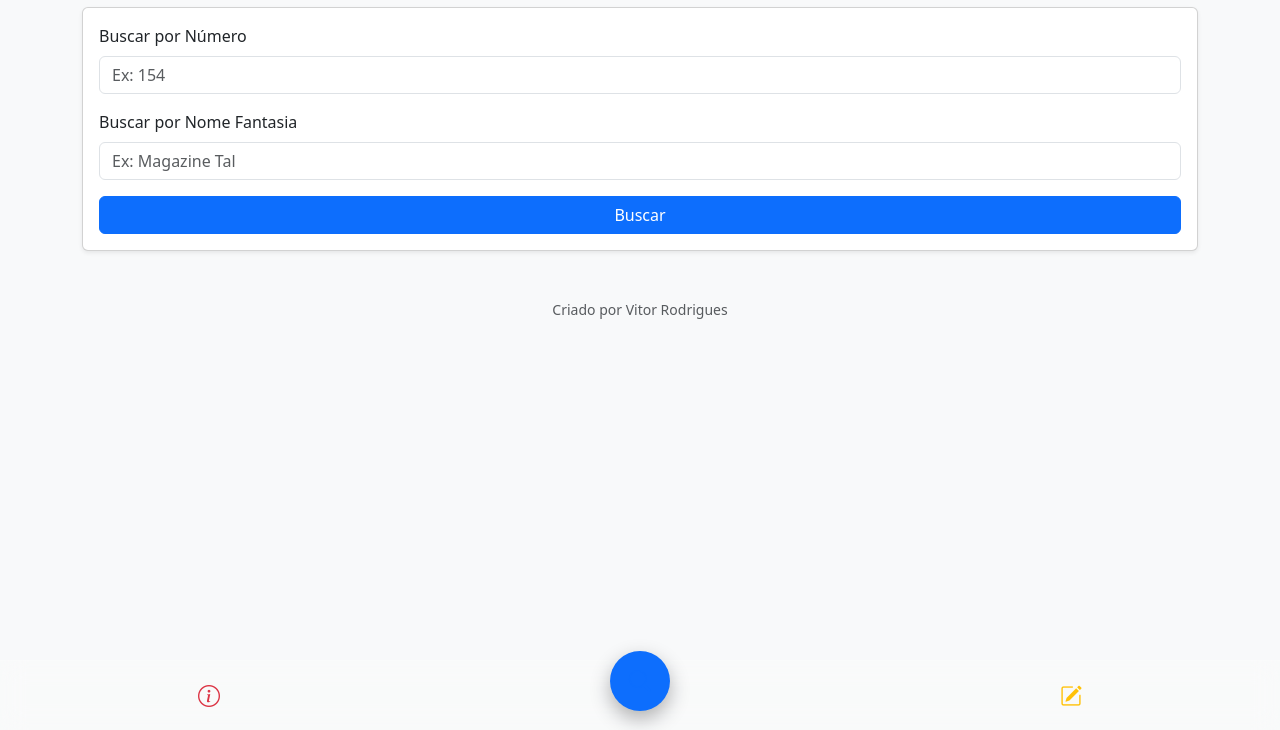
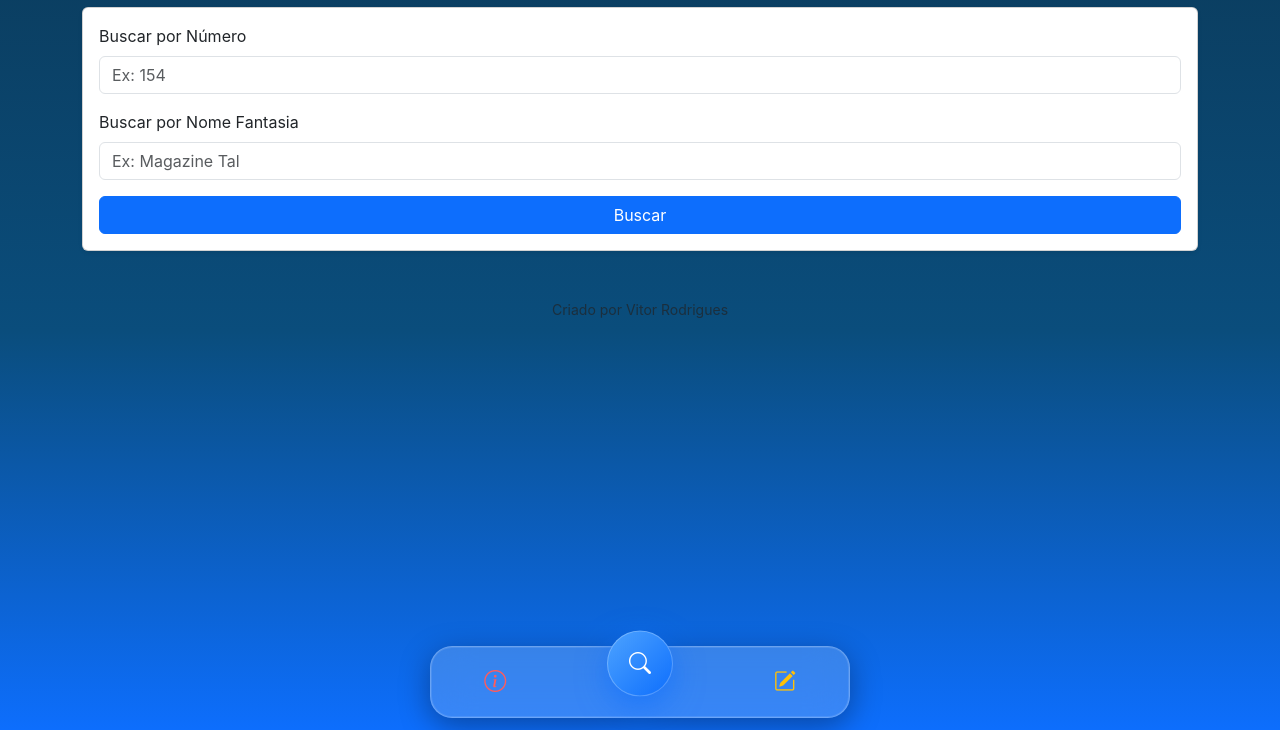
Before and after one commit to HELLWAISER/consulta-lojas, a plain HTML site: page index.html in a window 1280 px wide. Shown: the part 70-800 px from the top of the page. Drawn offline with nearby package versions, Linux system fonts and the light colour scheme; no server answers.

Commit message:
design v1.2

```diff
--- a/assets/css/style.css
+++ b/assets/css/style.css
@@ -1,79 +1,128 @@
-html,
-body {
-  background: #0b2a4a;
+/* =========================
+   BASE
+========================= */
+html, body {
   height: 100%;
+  margin: 0;
+  font-family: "Inter", system-ui, -apple-system, sans-serif;
+  background: linear-gradient(
+    180deg,
+    #0b3c5d 0%,
+    #0a4d7c 50%,
+    #0d6efd 100%
+  );
 }
 
-/* Splash screen */
+body {
+  padding-bottom: 100px; /* espaço da bottom-nav */
+}
+
+/* =========================
+   ANIMAÇÃO DE ENTRADA
+========================= */
+@keyframes fadeUp {
+  from {
+    opacity: 0;
+    transform: translateY(12px);
+  }
+  to {
+    opacity: 1;
+    transform: translateY(0);
+  }
+}
+
+.container {
+  animation: fadeUp 0.4s ease-out;
+}
+
+/* =========================
+   SPLASH SCREEN (opcional)
+========================= */
 .splash-screen {
-  background-color: #f8f9fa;
-  /* Cor de fundo */
+  background: #0b3c5d;
   position: fixed;
-  top: 0;
-  left: 0;
-  width: 100%;
-  height: 100%;
+  inset: 0;
   display: flex;
   justify-content: center;
   align-items: center;
-  transition: opacity 0.5s ease-out;
-  opacity: 1;
+  transition: opacity 0.5s ease;
+  z-index: 2000;
 }
 
-/* Após carregamento */
 .splash-screen.hidden {
   opacity: 0;
   pointer-events: none;
-  /* Desativa o clique */
 }
 
+/* =========================
+   BOTTOM NAV (GLASS)
+========================= */
 .bottom-nav {
   position: fixed;
-  bottom: 0;
-  left: 0;
-  right: 0;
-  height: 70px;
+  bottom: 12px;
+  left: 50%;
+  transform: translateX(-50%);
+  width: calc(100% - 24px);
+  max-width: 420px;
+  height: 72px;
+
   display: flex;
   justify-content: space-around;
   align-items: center;
-  backdrop-filter: blur(12px);
-  background: rgba(255, 255, 255, 0.15);
-  border-top: 1px solid rgba(255, 255, 255, 0.2);
+
+  background: rgba(255, 255, 255, 0.18);
+  backdrop-filter: blur(20px);
+  -webkit-backdrop-filter: blur(20px);
+
+  border-radius: 22px;
+  border: 1px solid rgba(255,255,255,0.25);
+
+  box-shadow:
+    0 8px 30px rgba(0,0,0,0.35),
+    inset 0 0 0 1px rgba(255,255,255,0.1);
+
+  z-index: 1000;
 }
 
+/* =========================
+   BOTÕES DA NAV
+========================= */
 .nav-btn {
   border: none;
   background: none;
   font-size: 22px;
   color: #fff;
+  display: flex;
+  align-items: center;
+  justify-content: center;
 }
 
-.nav-btn.primary {
-  color: #0d6efd;
+.nav-btn.danger { color: #ff5c5c; }
+.nav-btn.warning { color: #ffc107; }
+
+/* =========================
+   FAB (BOTÃO CENTRAL)
+========================= */
+.fab {
+  width: 66px;
+  height: 66px;
+  border-radius: 50%;
+
+  background: linear-gradient(135deg, #4da3ff, #0d6efd);
+  color: #fff;
+
+  display: flex;
+  align-items: center;
+  justify-content: center;
+
+  transform: translateY(-28%);
+  box-shadow:
+    0 10px 30px rgba(13,110,253,0.6),
+    inset 0 0 0 1px rgba(255,255,255,0.25);
+
+  transition: transform 0.2s ease, box-shadow 0.2s ease;
 }
 
-.nav-btn.warning {
-  color: #ffc107;
+.fab:active {
+  transform: translateY(-28%) scale(0.95);
 }
-
-.nav-btn.danger {
-  color: #dc3545;
-}
-
-.fab {
-  background: #0d6efd;
-  color: #fff;
-  width: 60px;
-  height: 60px;
-  border-radius: 50%;
-  transform: translateY(-25%);
-  box-shadow: 0 8px 20px rgba(0, 0, 0, 0.3);
-}
-
-body {
-  padding-bottom: 90px;
-}
-
-.bottom-nav {
-  z-index: 1000;
-}
```
